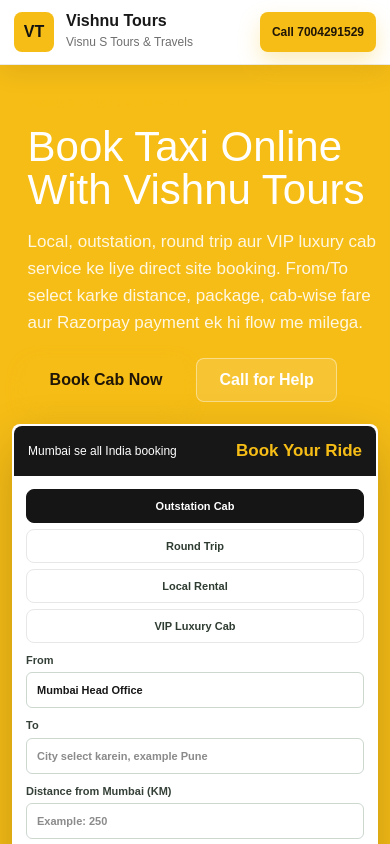
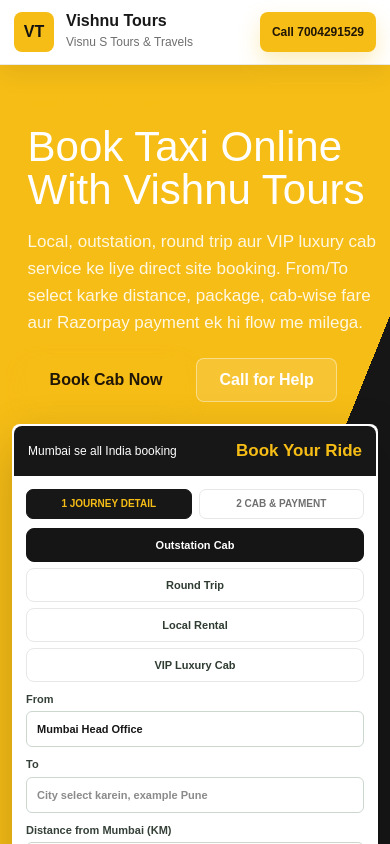
Before and after one commit to 9097881689/vishnu-tours, a Next.js app: page / in a window 390 px wide. Shown: the top 844 px of the page. Built offline with nearby package versions, Linux system fonts and the light colour scheme.

Commit message:
Show cab options after journey details

```diff
--- a/app/globals.css
+++ b/app/globals.css
@@ -343,6 +343,31 @@ h3 {
   color: #fff;
 }
 
+.booking-steps {
+  display: grid;
+  grid-template-columns: 1fr 1fr;
+  gap: 7px;
+}
+
+.booking-steps span {
+  display: grid;
+  min-height: 30px;
+  place-items: center;
+  border: 1px solid var(--line);
+  border-radius: 7px;
+  background: #fff;
+  color: var(--muted);
+  font-size: 10px;
+  font-weight: 900;
+  text-transform: uppercase;
+}
+
+.booking-steps span.active {
+  border-color: #171717;
+  background: #171717;
+  color: var(--gold);
+}
+
 label {
   display: grid;
   gap: 4px;
@@ -379,6 +404,55 @@ input[readonly] {
   display: grid;
   grid-template-columns: 1fr 1fr;
   gap: 8px;
+}
+
+.field-error {
+  color: #b42318;
+  font-size: 11px;
+  font-weight: 900;
+  line-height: 1.35;
+}
+
+.cab-step {
+  display: grid;
+  gap: 9px;
+}
+
+.journey-summary {
+  display: grid;
+  grid-template-columns: minmax(0, 1fr) auto;
+  gap: 3px 10px;
+  align-items: center;
+  padding: 10px;
+  border: 1px solid #d8e0d9;
+  border-radius: 8px;
+  background: #f7faf7;
+}
+
+.journey-summary span {
+  color: #354138;
+  font-size: 11px;
+  font-weight: 900;
+}
+
+.journey-summary strong {
+  grid-column: 1;
+  color: #171717;
+  font-size: 14px;
+  line-height: 1.2;
+}
+
+.journey-summary button {
+  grid-row: 1 / span 2;
+  grid-column: 2;
+  min-height: 32px;
+  border: 1px solid #ccd7ce;
+  border-radius: 6px;
+  background: #fff;
+  color: #171717;
+  cursor: pointer;
+  font-size: 11px;
+  font-weight: 900;
 }
 
 .package-grid {
@@ -980,6 +1054,16 @@ details p {
     justify-items: start;
   }
 
+  .journey-summary {
+    grid-template-columns: 1fr;
+  }
+
+  .journey-summary strong,
+  .journey-summary button {
+    grid-column: auto;
+    grid-row: auto;
+  }
+
   .trust-strip {
     margin-top: -28px;
   }
--- a/app/page.tsx
+++ b/app/page.tsx
@@ -13,6 +13,16 @@ const fromSuggestions = [
   "Andheri Mumbai",
   "Navi Mumbai",
   "Thane Mumbai",
+  "Bandra Mumbai",
+  "Borivali Mumbai",
+  "Malad Mumbai",
+  "Goregaon Mumbai",
+  "Powai Mumbai",
+  "Ghatkopar Mumbai",
+  "Kurla Mumbai",
+  "Chembur Mumbai",
+  "Mira Road Mumbai",
+  "Vasai Mumbai",
 ];
 
 const destinationDistances: Record<string, number> = {
@@ -206,6 +216,32 @@ function formatInr(amount: number) {
     : "Enter KM";
 }
 
+function isMumbaiPickup(value: string) {
+  const pickup = value.trim().toLowerCase();
+
+  if (!pickup) {
+    return true;
+  }
+
+  return [
+    "mumbai",
+    "andheri",
+    "bandra",
+    "borivali",
+    "dadar",
+    "thane",
+    "navi",
+    "powai",
+    "malad",
+    "goregaon",
+    "ghatkopar",
+    "kurla",
+    "chembur",
+    "mira road",
+    "vasai",
+  ].some((area) => pickup.includes(area));
+}
+
 export default function Home() {
   const [tripType, setTripType] = useState("Outstation Cab");
   const [vehicle, setVehicle] = useState("Toyota Innova Crysta");
@@ -222,6 +258,7 @@ export default function Home() {
   const [isPaying, setIsPaying] = useState(false);
   const [bookingStatus, setBookingStatus] = useState("");
   const [isBooking, setIsBooking] = useState(false);
+  const [showVehicleStep, setShowVehicleStep] = useState(false);
   const [confirmedBooking, setConfirmedBooking] = useState<{
     bookingId: string;
     estimatedFare: number;
@@ -264,6 +301,7 @@ export default function Home() {
     vehicleRates.find((item) => item.name === vehicle) || vehicleRates[0];
   const fareTotal = selectedVehicleRate?.estimatedFare || 0;
   const formattedFare = formatInr(fareTotal);
+  const pickupAllowed = isMumbaiPickup(startPoint);
 
   const bookingText = useMemo(() => {
     return [
@@ -305,6 +343,7 @@ export default function Home() {
 
   function updateDestination(value: string) {
     setDrop(value);
+    setShowVehicleStep(false);
     const distance = getDestinationDistance(value);
 
     if (distance) {
@@ -312,7 +351,40 @@ export default function Home() {
     }
   }
 
+  function updateStartPoint(value: string) {
+    setStartPoint(value);
+    setShowVehicleStep(false);
+    setConfirmedBooking(null);
+    setBookingStatus("");
+  }
+
+  function continueToRates() {
+    setBookingStatus("");
+    setConfirmedBooking(null);
+
+    if (!pickupAllowed) {
+      setBookingStatus(
+        "Sorry, hum Mumbai se bahar pickup nahi karte. Pickup location Mumbai area me dalein.",
+      );
+      return;
+    }
+
+    if (!startPoint || !drop || !numericDistance || !date || !name || !mobile) {
+      setBookingStatus("Journey detail, date, name aur mobile fill karein.");
+      return;
+    }
+
+    setShowVehicleStep(true);
+  }
+
   async function submitBooking(selectedCab = vehicle) {
+    if (!pickupAllowed) {
+      setBookingStatus(
+        "Sorry, hum Mumbai se bahar pickup nahi karte. Pickup location Mumbai area me dalein.",
+      );
+      return;
+    }
+
     if (!drop || !numericDistance || !date || !name || !mobile) {
       setBookingStatus("Please From/To, KM, date, name aur mobile fill karein.");
       return;
@@ -552,12 +624,20 @@ export default function Home() {
             id="booking"
             onSubmit={(event) => {
               event.preventDefault();
+              if (showVehicleStep) {
                 submitBooking(vehicle);
+              } else {
+                continueToRates();
+              }
             }}
           >
             <div className="panel-head">
               <span>Mumbai se all India booking</span>
               <strong>Book Your Ride</strong>
+            </div>
+            <div className="booking-steps" aria-label="Booking steps">
+              <span className={!showVehicleStep ? "active" : ""}>1 Journey Detail</span>
+              <span className={showVehicleStep ? "active" : ""}>2 Cab & Payment</span>
             </div>
             <datalist id="from-suggestions">
               {fromSuggestions.map((item) => (
@@ -576,7 +656,10 @@ export default function Home() {
                     key={type}
                     type="button"
                     className={tripType === type ? "active" : ""}
-                    onClick={() => setTripType(type)}
+                    onClick={() => {
+                      setTripType(type);
+                      setShowVehicleStep(false);
+                    }}
                   >
                     {type}
                   </button>
@@ -587,11 +670,16 @@ export default function Home() {
               From
               <input
                 value={startPoint}
-                onChange={(event) => setStartPoint(event.target.value)}
+                onChange={(event) => updateStartPoint(event.target.value)}
                 list="from-suggestions"
                 placeholder="Mumbai Head Office"
                 required
               />
+              {!pickupAllowed ? (
+                <small className="field-error">
+                  Hum Mumbai se bahar pickup nahi karte. Mumbai area select karein.
+                </small>
+              ) : null}
             </label>
             <label>
               To
@@ -608,7 +696,10 @@ export default function Home() {
                 Distance from Mumbai (KM)
                 <input
                   value={distanceKm}
-                  onChange={(event) => setDistanceKm(event.target.value)}
+                  onChange={(event) => {
+                    setDistanceKm(event.target.value);
+                    setShowVehicleStep(false);
+                  }}
                   placeholder="Example: 250"
                   inputMode="numeric"
                   required
@@ -618,18 +709,70 @@ export default function Home() {
                 Pickup date and time
                 <input
                   value={date}
-                  onChange={(event) => setDate(event.target.value)}
+                  onChange={(event) => {
+                    setDate(event.target.value);
+                    setShowVehicleStep(false);
+                  }}
                   type="datetime-local"
                   required
                 />
               </label>
+            </div>
+            <div className="form-grid">
+              <label>
+                Your name
+                <input
+                  value={name}
+                  onChange={(event) => {
+                    setName(event.target.value);
+                    setShowVehicleStep(false);
+                  }}
+                  placeholder="Guest name"
+                  required
+                />
+              </label>
+              <label>
+                Mobile number
+                <input
+                  value={mobile}
+                  onChange={(event) => {
+                    setMobile(event.target.value);
+                    setShowVehicleStep(false);
+                  }}
+                  placeholder="Your phone number"
+                  inputMode="tel"
+                  required
+                />
+              </label>
+            </div>
+            {bookingStatus ? (
+              <p className={confirmedBooking ? "booking-success" : "booking-error"}>
+                {bookingStatus}
+              </p>
+            ) : null}
+            {!showVehicleStep ? (
+              <button className="submit-button" type="submit">
+                Continue to Cab Options
+              </button>
+            ) : (
+              <div className="cab-step">
+                <div className="journey-summary">
+                  <span>{startPoint} to {drop}</span>
+                  <strong>
+                    {numericDistance} km one side | {tripType}
+                  </strong>
+                  <button type="button" onClick={() => setShowVehicleStep(false)}>
+                    Edit Detail
+                  </button>
                 </div>
                 <div className="package-grid" aria-label="Select package">
                   {packageOptions.map((item) => (
                     <button
                       key={item.id}
                       type="button"
-                  className={packageType === item.id ? "package-card active" : "package-card"}
+                      className={
+                        packageType === item.id ? "package-card active" : "package-card"
+                      }
                       onClick={() => {
                         setPackageType(item.id);
                         if (item.id === "vip") {
@@ -655,27 +798,6 @@ export default function Home() {
                     manually edit karein.
                   </small>
                 </div>
-            <div className="form-grid">
-              <label>
-                Your name
-                <input
-                  value={name}
-                  onChange={(event) => setName(event.target.value)}
-                  placeholder="Guest name"
-                  required
-                />
-              </label>
-              <label>
-                Mobile number
-                <input
-                  value={mobile}
-                  onChange={(event) => setMobile(event.target.value)}
-                  placeholder="Your phone number"
-                  inputMode="tel"
-                  required
-                />
-              </label>
-            </div>
                 <label>
                   Payment preference
                   <select
@@ -692,7 +814,9 @@ export default function Home() {
                   {vehicleRates.map((item) => (
                     <article
                       key={item.name}
-                  className={vehicle === item.name ? "vehicle-rate-card active" : "vehicle-rate-card"}
+                      className={
+                        vehicle === item.name ? "vehicle-rate-card active" : "vehicle-rate-card"
+                      }
                     >
                       <div>
                         <span className="vehicle-tag">{item.tag}</span>
@@ -714,11 +838,8 @@ export default function Home() {
                     </article>
                   ))}
                 </div>
-            {bookingStatus ? (
-              <p className={confirmedBooking ? "booking-success" : "booking-error"}>
-                {bookingStatus}
-              </p>
-            ) : null}
+              </div>
+            )}
             {confirmedBooking ? (
               <div className="booking-confirmation" aria-live="polite">
                 <span>Booking ID</span>
```
Lines whose indentation alone changed are shown as unchanged.
